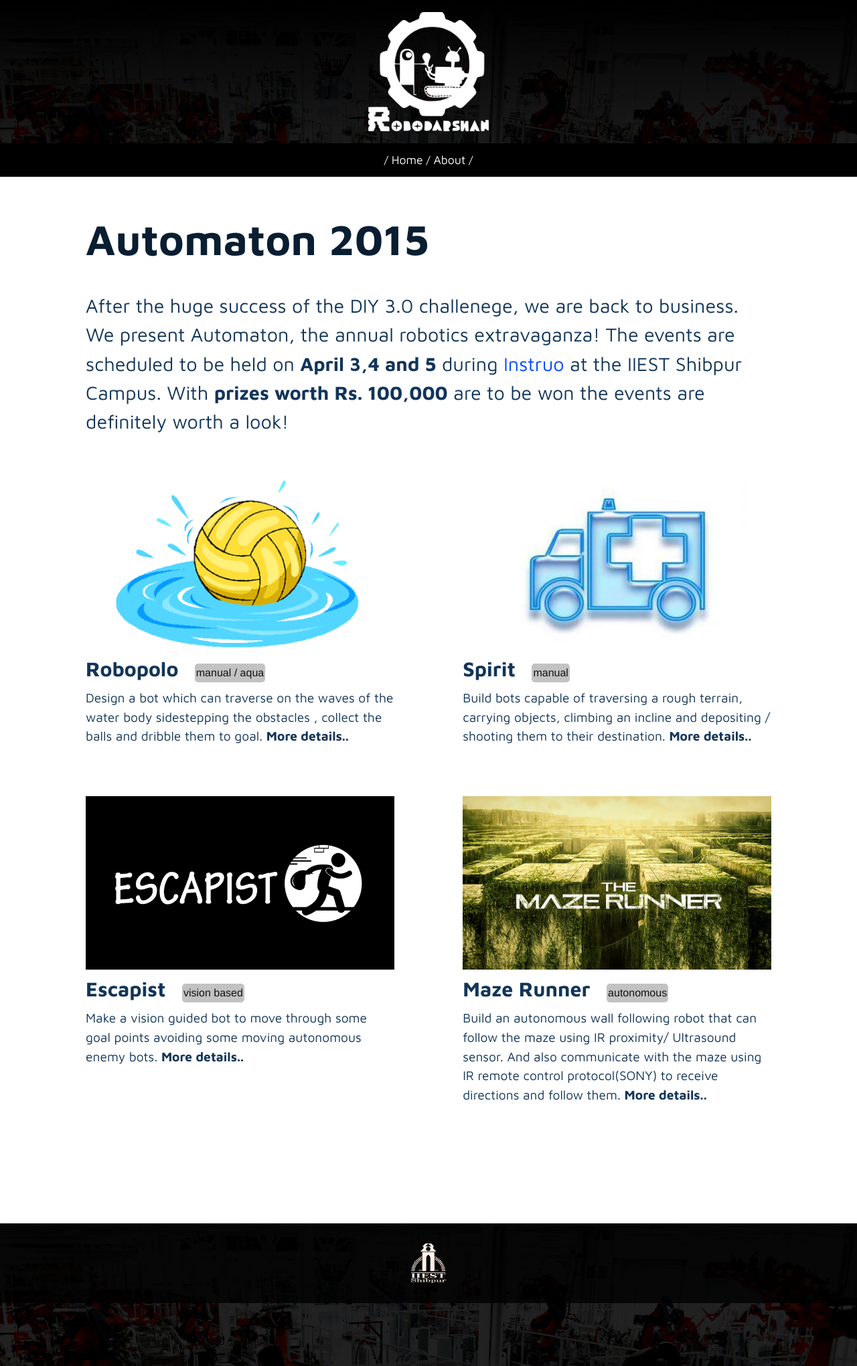
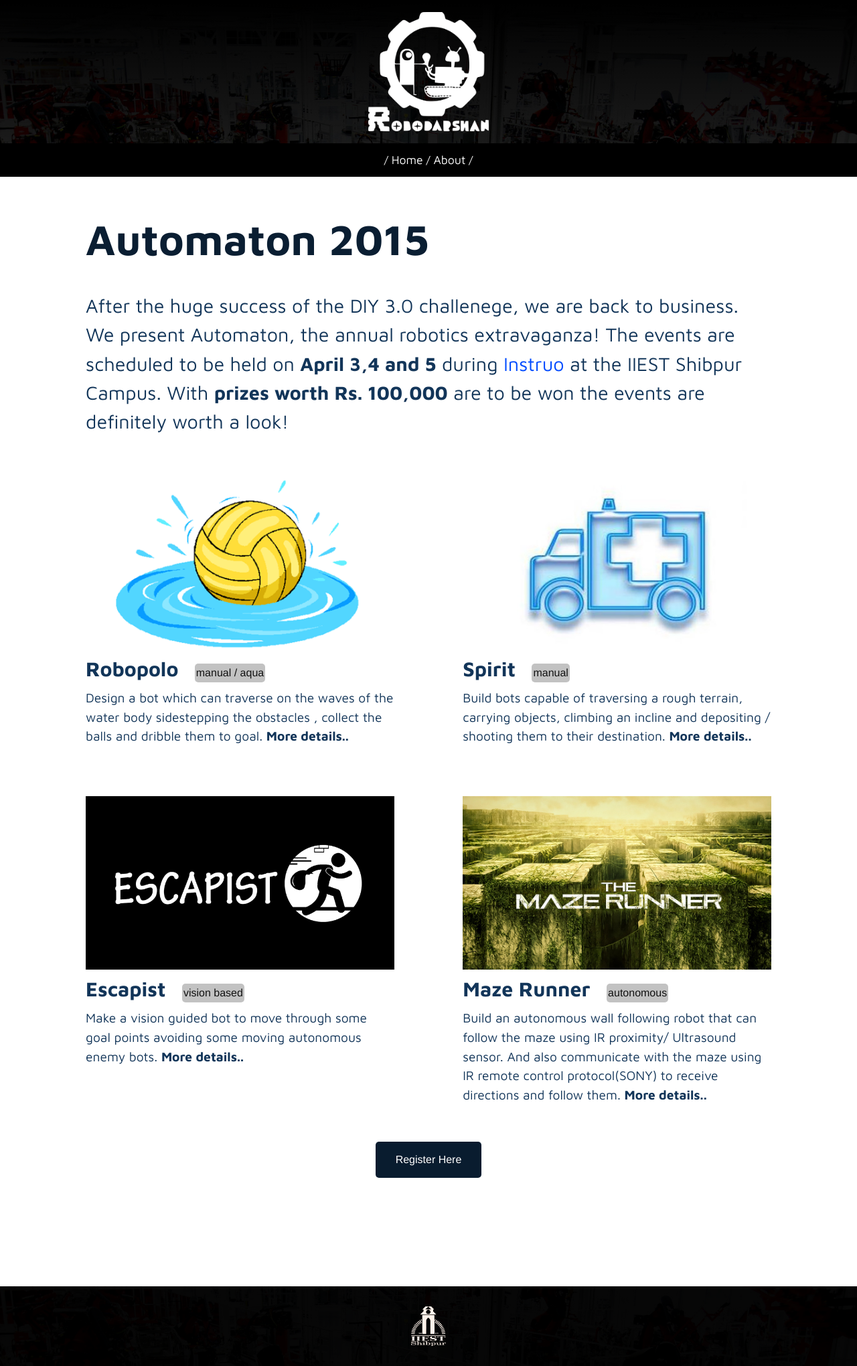
Before and after one commit to ghoshbinayak/rbdr, a Jekyll site: the page built from index.html, in a window 1280 px wide. Shown: the whole page at 67% size. Built offline with Jekyll 4.4.1, drawn with Linux system fonts in a browser that asks for light colours; the list of posts is cut into pages by our own code.

Commit message:
added registration link

```diff
--- a/_sass/_layout.scss
+++ b/_sass/_layout.scss
@@ -389,3 +389,20 @@ time {
 .clear-fix {
     clear: both;
 }
+
+$register-btn-color: #123559;
+a.registration-link {
+    background: none repeat scroll 0% 0% darken($register-btn-color, 10%);
+    display: block;
+    width: 10vw;
+    text-align: center;
+    padding: 15px;
+    border-radius: 5px;
+    margin: 40px auto 0px;
+    color: #FFF;
+}
+
+a.registration-link:hover {
+    background-color: darken( $register-btn-color, 20% );
+    text-decoration: none;
+}
--- a/events/escapist.html
+++ b/events/escapist.html
@@ -68,4 +68,8 @@ layout: default
 		Anish Dutta: +919007014592<br />
 		Souvik Baksi: +919614690125
 	</p>
+
+	<a href="http://goo.gl/forms/ESlBPt6osO" class="registration-link">
+  	Register Here
+	</a>
 </div>
--- a/events/mazerunner.html
+++ b/events/mazerunner.html
@@ -83,4 +83,8 @@ Every Restart = -1000;<br />
 Annayo Sen: +918334988667 <br/>
 Binayak Ghosh: +919434110169
 </p>
+
+<a href="http://goo.gl/forms/ESlBPt6osO" class="registration-link">
+  Register Here
+</a>
 </div>
--- a/events/robopolo.html
+++ b/events/robopolo.html
@@ -64,4 +64,8 @@ ANIRBAN SARKAR: 8013085041<br />
 RATNADEEP DEY: 8961752968<br />
 SAGNIK PAL CHOWDHURY : 9007004442
 </p>
+
+<a href="http://goo.gl/forms/ESlBPt6osO" class="registration-link">
+  Register Here
+</a>
 </div>
--- a/events/spirit.html
+++ b/events/spirit.html
@@ -73,4 +73,8 @@ ANIRBAN SARKAR: 8013085041<br />
 RATNADEEP DEY: 8961752968<br />
 SAGNIK PAL CHOWDHURY : 9007004442
 </p>
+
+<a href="http://goo.gl/forms/ESlBPt6osO" class="registration-link">
+  Register Here
+</a>
 </div>
--- a/index.html
+++ b/index.html
@@ -102,5 +102,7 @@ layout: default
     </div>
   </div>
 </div>
-
+<a href="http://goo.gl/forms/ESlBPt6osO" class="registration-link">
+  Register Here
+</a>
 <div style="height: 10vh"></div>
```
